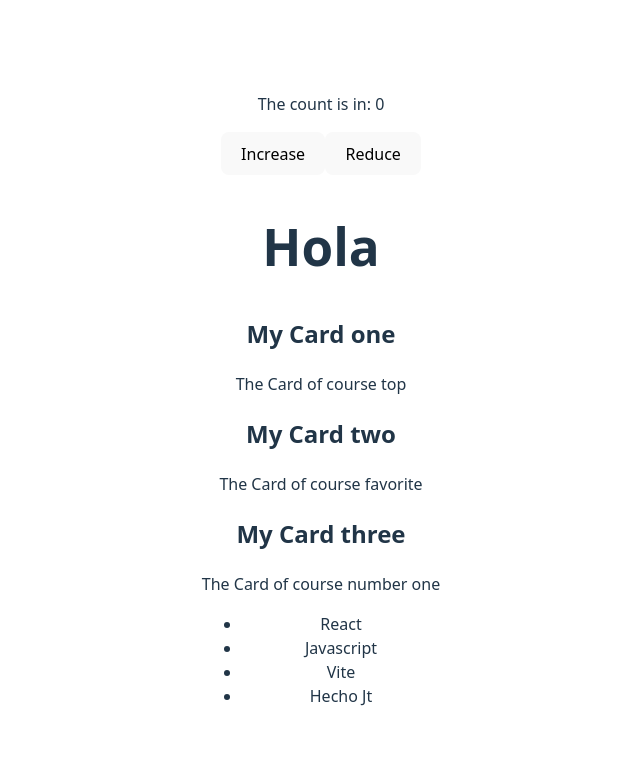
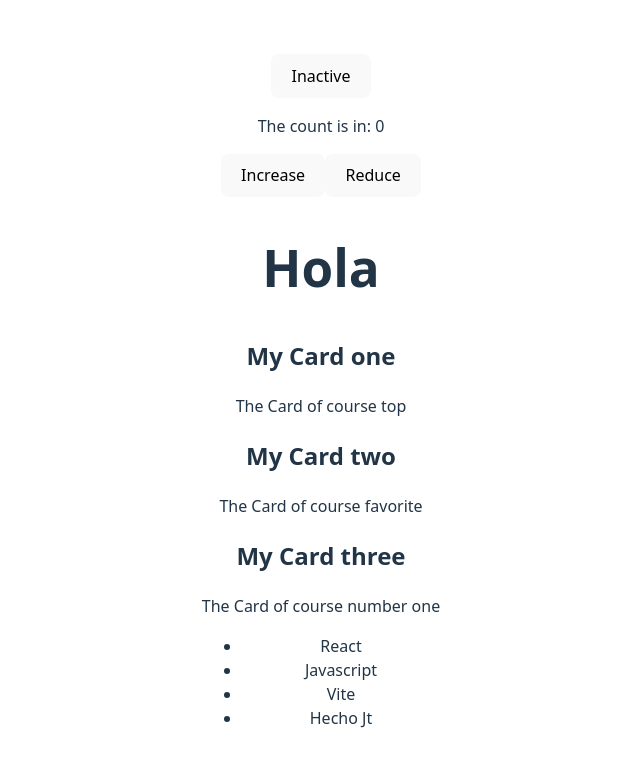
Before and after one commit to Jtlisg/myAppFirstReact, a React (Vite) app: page / in a window 1280 px wide. Shown: the top 766 px of the page, without its empty margins (319-959 px from the left). Built offline with nearby package versions, Linux system fonts and the light colour scheme.

Commit message:
Created component toggleButton

```diff
--- /dev/null
+++ b/components/ToggleButton.jsx
@@ -0,0 +1,18 @@
+//Import useState
+import { useState } from "react";
+
+//Name my component
+const ToggleButton = () => {
+    const [isActive,setIsActive] = useState(false);
+
+    return (
+
+        <button onClick={() => setIsActive(!isActive)}>
+            {isActive ? "Active" : "Inactive"}
+
+        </button>
+    )
+}
+
+//Export for default
+export default ToggleButton;
--- a/src/App.jsx
+++ b/src/App.jsx
@@ -1,3 +1,4 @@
+import ToggleButton  from '../components/ToggleButton';
 import Counter from '../components/Counter';
 import Card from '../components/Card';
 import './App.css';
@@ -8,9 +9,17 @@
 
   return (
     <section>
+
+      {/* component ToggleButton  */}
+      <ToggleButton/>
+
+      {/* component Counter */}
       <Counter/>
 
+
       <h1>Hola</h1>
+
+      {/* component Cards */}
       <Card title="My Card one" description="The Card of course top"/>
       <Card title="My Card two" description="The Card of course favorite"/>
       <Card title="My Card three" description="The Card of course number one"/>
```
